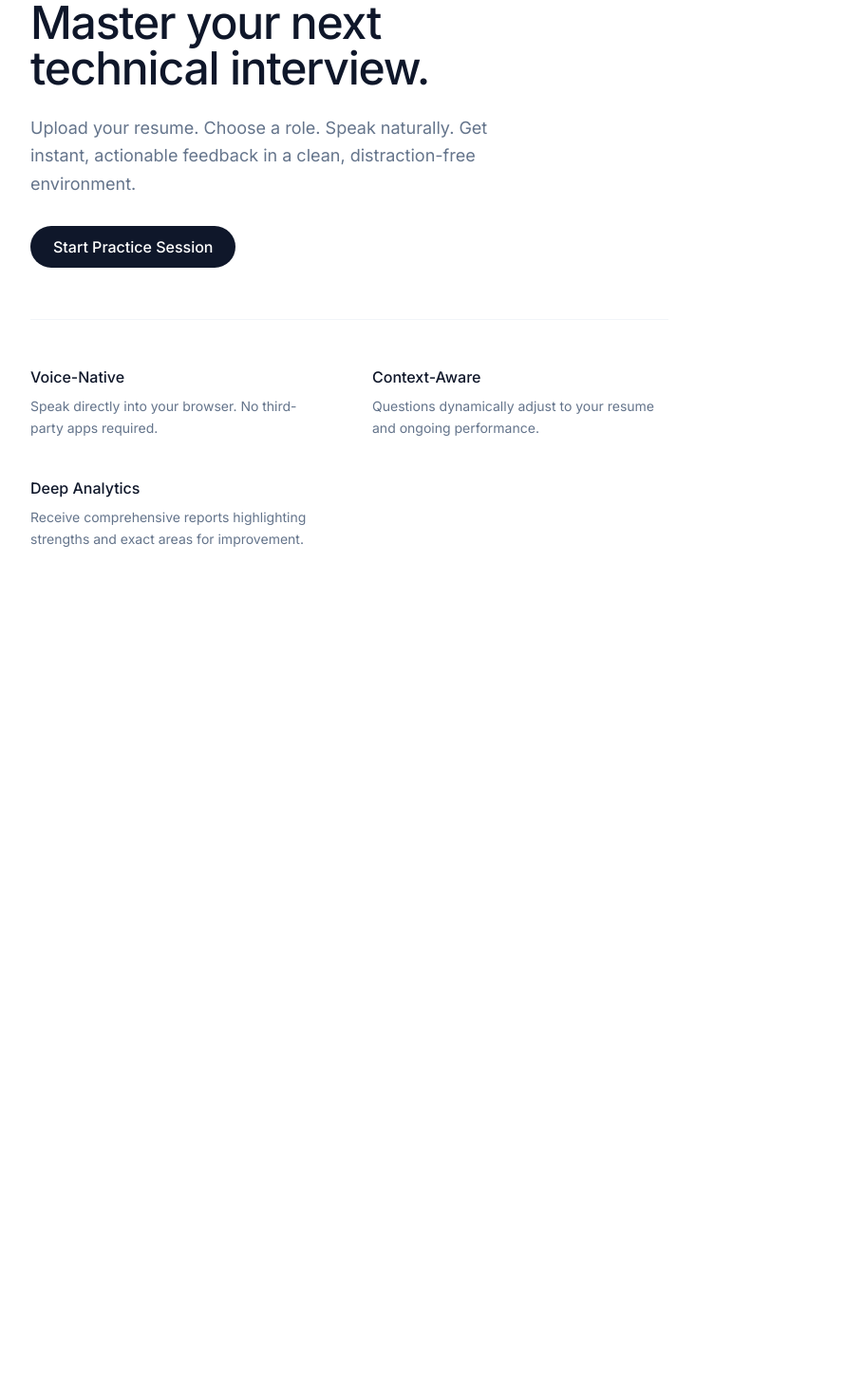
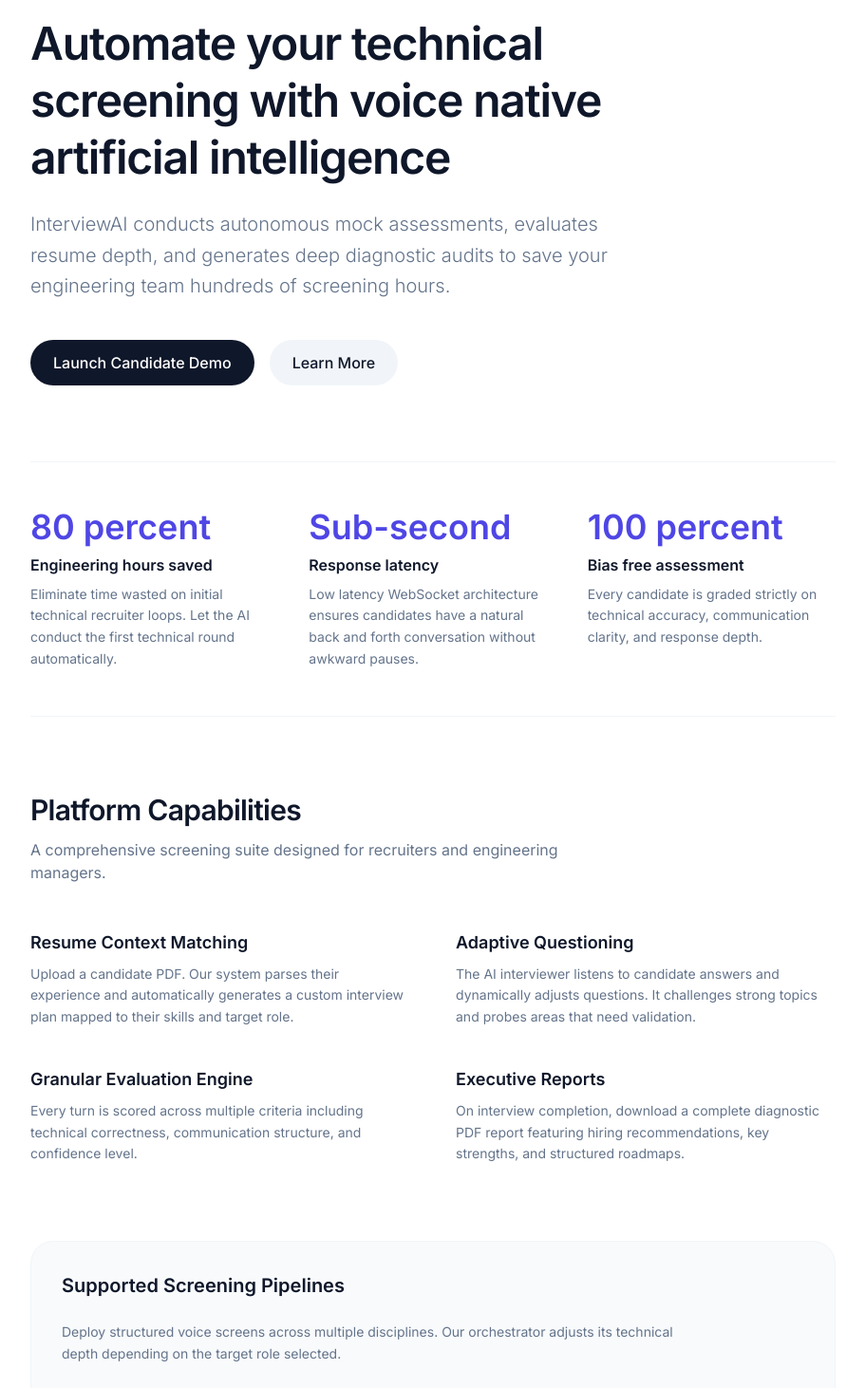
Before and after one commit to ayushman46/entrevista_ai, a Next.js app in the folder interviewai-frontend/: page / in a window 1280 px wide. Shown: the part 140-1602 px from the top of the page at 95% size, without its empty margins (184-1095 px from the left). Before the commit the page ends 800 px from the top, so only its background shows below. Built offline with nearby package versions, Linux system fonts and the light colour scheme.

Commit message:
Refactor landing page into a professional SaaS product screening interface for recruiters

```diff
--- a/interviewai-frontend/app/page.tsx
+++ b/interviewai-frontend/app/page.tsx
@@ -2,41 +2,104 @@
 
 export default function Home() {
   return (
-    <div className="flex flex-col justify-center min-h-[60vh] max-w-2xl">
-      <div className="mb-16">
-        <h1 className="text-4xl md:text-5xl font-medium tracking-tight text-slate-900 mb-6 leading-tight">
-          Master your next <br/> technical interview.
+    <div className="space-y-20 py-4 text-slate-900">
+      {/* Hero Section */}
+      <section className="text-left space-y-6 max-w-3xl">
+        <h1 className="text-5xl font-semibold tracking-tight leading-tight text-slate-900">
+          Automate your technical screening with voice native artificial intelligence
         </h1>
-        <p className="text-lg text-slate-500 mb-10 leading-relaxed max-w-lg">
-          Upload your resume. Choose a role. Speak naturally.
-          Get instant, actionable feedback in a clean, distraction-free environment.
+        <p className="text-xl text-slate-500 leading-relaxed max-w-2xl font-light">
+          InterviewAI conducts autonomous mock assessments, evaluates resume depth, and generates deep diagnostic audits to save your engineering team hundreds of screening hours.
         </p>
-        <Link href="/upload" className="btn-primary">
-          Start Practice Session
-        </Link>
-      </div>
+        <div className="flex gap-4 pt-4">
+          <Link href="/upload" className="btn-primary">
+            Launch Candidate Demo
+          </Link>
+          <a href="#features" className="px-6 py-3 bg-slate-100 hover:bg-slate-200 text-slate-900 font-medium rounded-full transition-colors">
+            Learn More
+          </a>
+        </div>
+      </section>
 
-      <div className="grid grid-cols-1 md:grid-cols-2 gap-x-12 gap-y-10 border-t border-slate-100 pt-12">
-        {[
-          {
-            title: "Voice-Native",
-            desc: "Speak directly into your browser. No third-party apps required.",
-          },
-          {
-            title: "Context-Aware",
-            desc: "Questions dynamically adjust to your resume and ongoing performance.",
-          },
-          {
-            title: "Deep Analytics",
-            desc: "Receive comprehensive reports highlighting strengths and exact areas for improvement.",
-          },
-        ].map((f) => (
-          <div key={f.title}>
-            <h3 className="font-medium text-slate-900 mb-2">{f.title}</h3>
-            <p className="text-slate-500 text-sm leading-relaxed">{f.desc}</p>
+      {/* Product Metrics Grid */}
+      <section className="grid grid-cols-1 md:grid-cols-3 gap-8 border-t border-b border-slate-100 py-12">
+        <div className="space-y-2">
+          <div className="text-4xl font-semibold text-indigo-600">80 percent</div>
+          <h4 className="font-semibold text-slate-900">Engineering hours saved</h4>
+          <p className="text-slate-500 text-sm leading-relaxed">
+            Eliminate time wasted on initial technical recruiter loops. Let the AI conduct the first technical round automatically.
+          </p>
+        </div>
+        <div className="space-y-2">
+          <div className="text-4xl font-semibold text-indigo-600">Sub-second</div>
+          <h4 className="font-semibold text-slate-900">Response latency</h4>
+          <p className="text-slate-500 text-sm leading-relaxed">
+            Low latency WebSocket architecture ensures candidates have a natural back and forth conversation without awkward pauses.
+          </p>
+        </div>
+        <div className="space-y-2">
+          <div className="text-4xl font-semibold text-indigo-600">100 percent</div>
+          <h4 className="font-semibold text-slate-900">Bias free assessment</h4>
+          <p className="text-slate-500 text-sm leading-relaxed">
+            Every candidate is graded strictly on technical accuracy, communication clarity, and response depth.
+          </p>
+        </div>
+      </section>
+
+      {/* Core SaaS Capabilities */}
+      <section id="features" className="space-y-12">
+        <div className="space-y-3">
+          <h2 className="text-3xl font-semibold tracking-tight text-slate-900">Platform Capabilities</h2>
+          <p className="text-slate-500 max-w-xl">
+            A comprehensive screening suite designed for recruiters and engineering managers.
+          </p>
+        </div>
+
+        <div className="grid grid-cols-1 md:grid-cols-2 gap-x-12 gap-y-10">
+          <div className="space-y-2">
+            <h3 className="font-semibold text-slate-900 text-lg">Resume Context Matching</h3>
+            <p className="text-slate-500 text-sm leading-relaxed">
+              Upload a candidate PDF. Our system parses their experience and automatically generates a custom interview plan mapped to their skills and target role.
+            </p>
           </div>
-        ))}
-      </div>
+
+          <div className="space-y-2">
+            <h3 className="font-semibold text-slate-900 text-lg">Adaptive Questioning</h3>
+            <p className="text-slate-500 text-sm leading-relaxed">
+              The AI interviewer listens to candidate answers and dynamically adjusts questions. It challenges strong topics and probes areas that need validation.
+            </p>
+          </div>
+
+          <div className="space-y-2">
+            <h3 className="font-semibold text-slate-900 text-lg">Granular Evaluation Engine</h3>
+            <p className="text-slate-500 text-sm leading-relaxed">
+              Every turn is scored across multiple criteria including technical correctness, communication structure, and confidence level.
+            </p>
+          </div>
+
+          <div className="space-y-2">
+            <h3 className="font-semibold text-slate-900 text-lg">Executive Reports</h3>
+            <p className="text-slate-500 text-sm leading-relaxed">
+              On interview completion, download a complete diagnostic PDF report featuring hiring recommendations, key strengths, and structured roadmaps.
+            </p>
+          </div>
+        </div>
+      </section>
+
+      {/* Target Roles and Audiences */}
+      <section className="bg-slate-50 rounded-3xl p-8 border border-slate-100 space-y-6">
+        <h3 className="font-semibold text-slate-900 text-xl">Supported Screening Pipelines</h3>
+        <p className="text-slate-500 text-sm leading-relaxed max-w-2xl">
+          Deploy structured voice screens across multiple disciplines. Our orchestrator adjusts its technical depth depending on the target role selected.
+        </p>
+        <div className="flex flex-wrap gap-3">
+          {["Software Development Engineer Intern", "Frontend Developer", "Backend Developer", "Full Stack Developer", "Data Analyst"].map((role) => (
+            <span key={role} className="bg-white border border-slate-200 text-slate-700 text-xs font-semibold px-4 py-2 rounded-full shadow-sm">
+              {role}
+            </span>
+          ))}
+        </div>
+      </section>
     </div>
   );
 }
```
